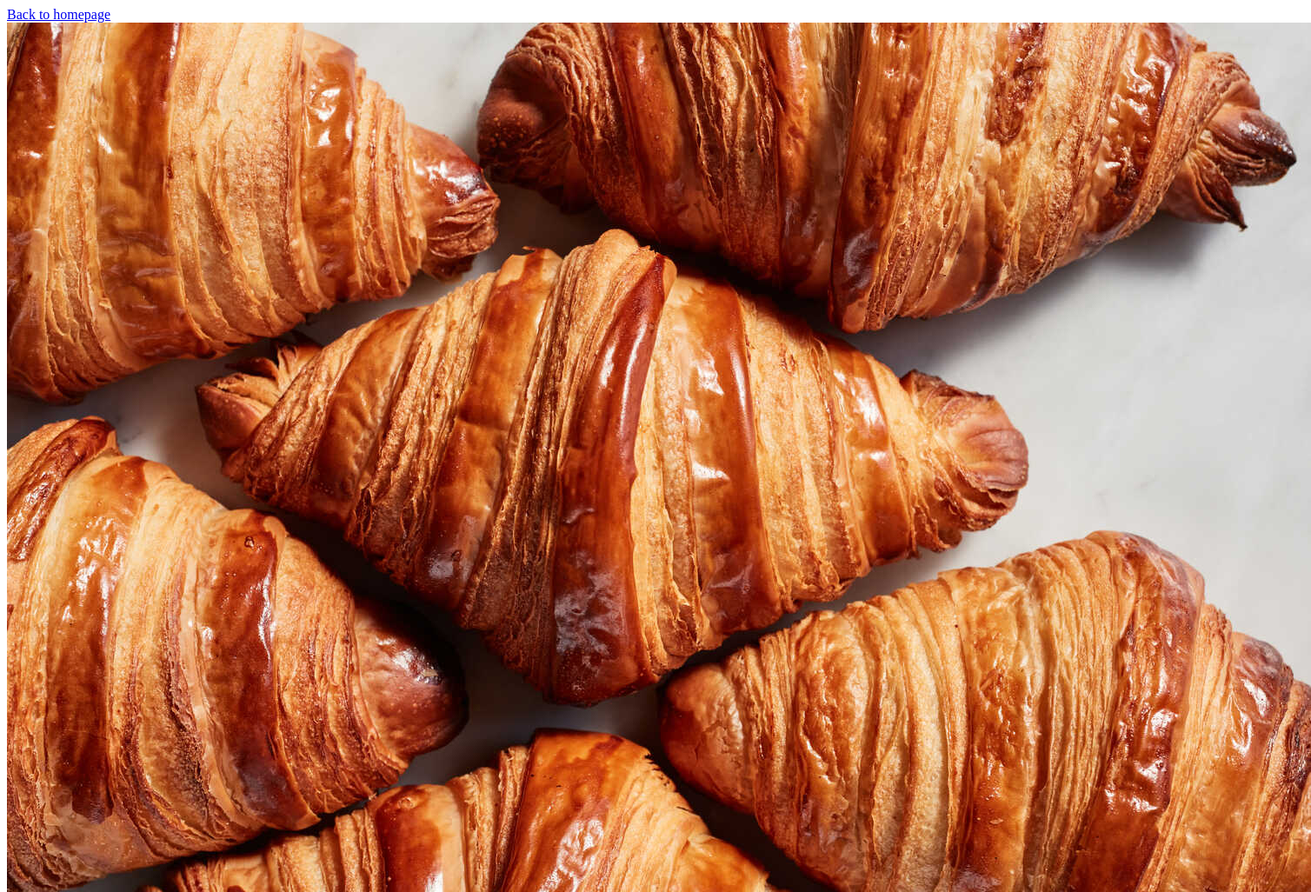
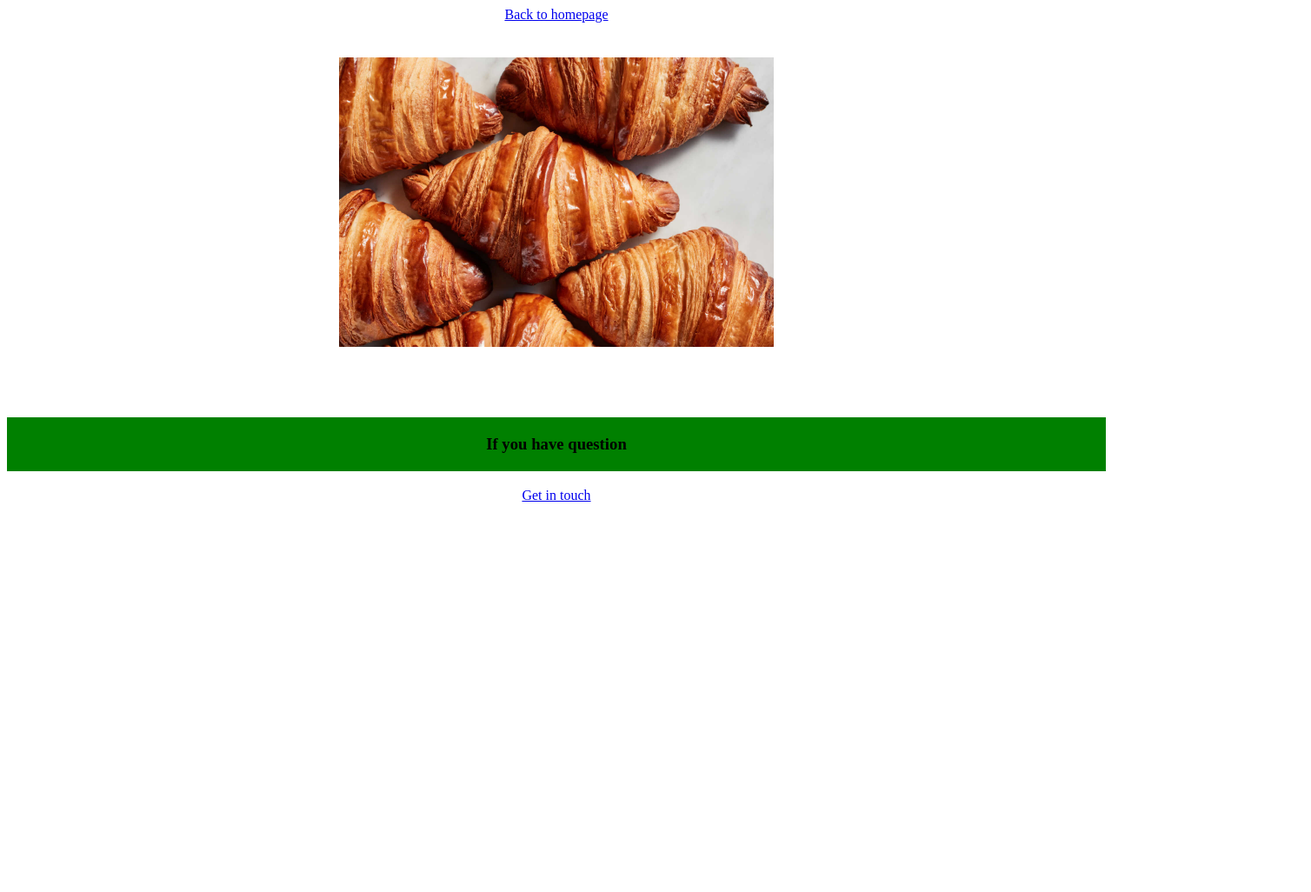
Before and after one commit to kristban/Croissant, a plain HTML site: page photo.html in a window 1280 px wide. Shown: the top 1026 px of the page at 87% size, 1508 px wide, since content can reach past the window. After the commit the page ends 800 px from the top, so only its background shows below. Drawn offline with Linux system fonts and the light colour scheme.

Commit message:
added CSS for all pages

```diff
--- a/photo.html
+++ b/photo.html
@@ -3,12 +3,13 @@
 <head>
     <meta charset="UTF-8">
     <meta name="viewport" content="width=device-width, initial-scale=1.0">
+    <link rel="stylesheet" href="/src/styles.css">
     <title>Look at it</title>
 </head>
 <body>
     <a href="/">Back to homepage</a>
-    <img src="/src/croissant.jpg" alt="">
-    <br><br>
+    <div><img src="/src/croissant.jpg" alt=""></div>
+    <br>
     <h3>If you have question</h3>
     <a href="/contact.html">Get in touch</a>
 </body>
--- a/src/styles.css
+++ b/src/styles.css
@@ -1,3 +1,18 @@
+body {
+    text-align: center;
+}
+
 h1 {
     color: red;
 }
+
+h3 {
+    background: green;
+    padding: 20px;
+}
+
+img {
+    width: 500px;
+    margin: 40px;
+
+}
```
Also changed, not shown: contact.html (+1 -0 lines).
